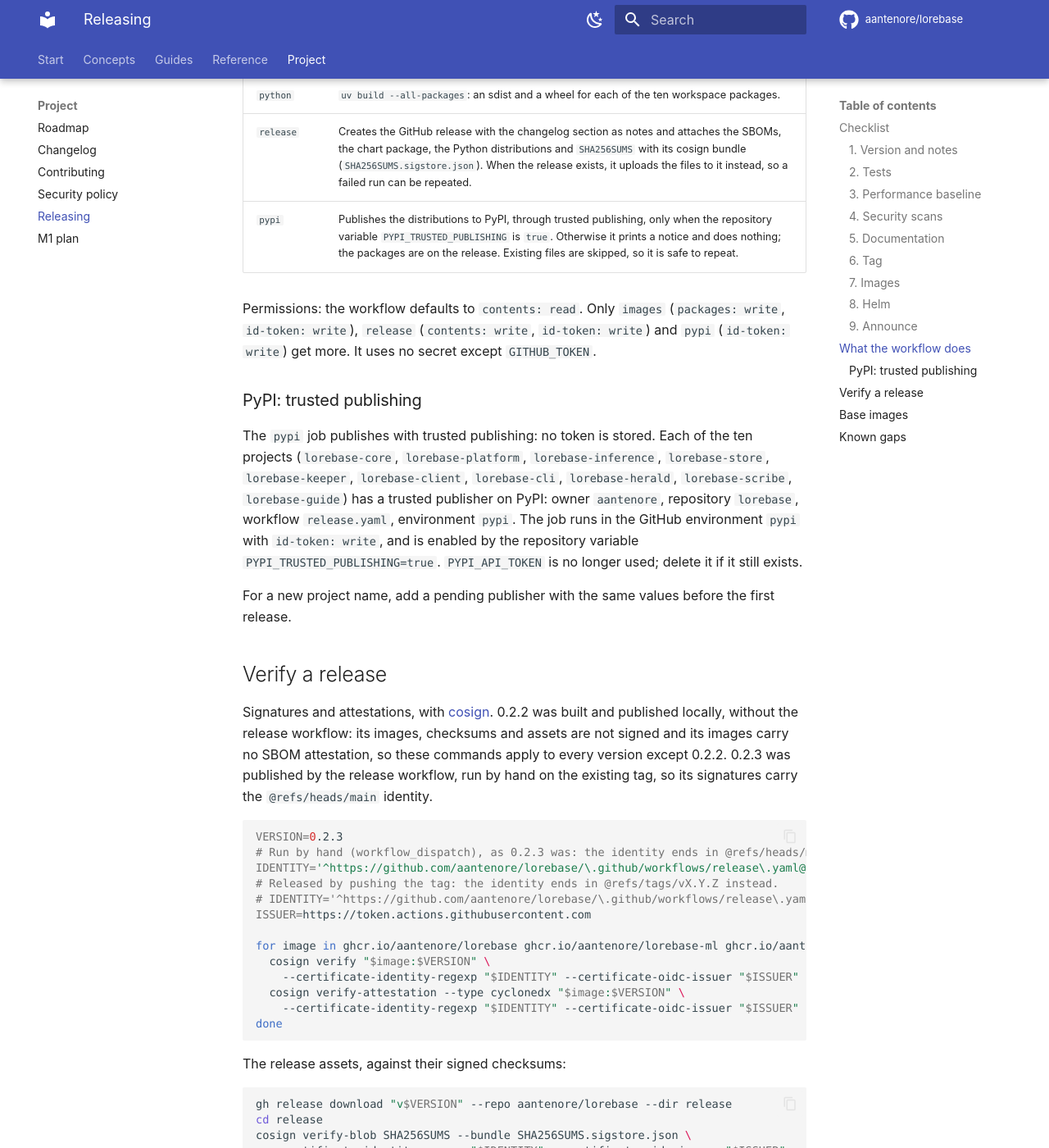
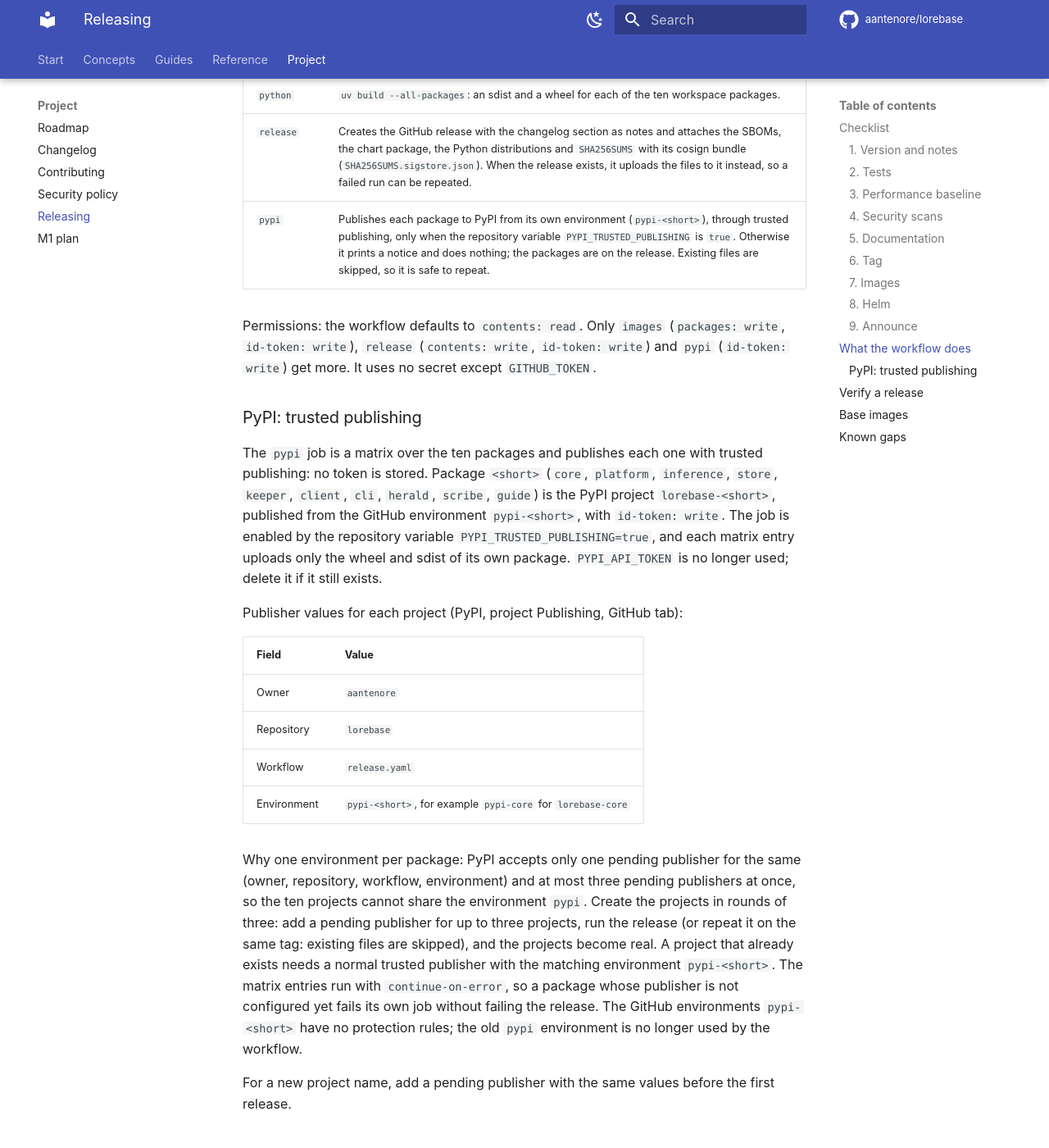
Before and after one commit to aantenore/lorebase, an MkDocs documentation site: the page built from docs/release.md, in a window 1280 px wide and 1400 px high, scrolled down 4085 px. Shown: the whole window at 82% size. Built offline with MkDocs 1.6.1 and Material for MkDocs 9.7.7, drawn with Linux system fonts in a browser that asks for light colours; comment, search, counter and statistics services are not loaded.

Commit message:
Publish each package to PyPI from its own environment

```diff
--- a/docs/release.md
+++ b/docs/release.md
@@ -91,13 +91,24 @@ The workflow definition comes from `main`; every job checks out the tag, and `ve
 | `helm` | Lints the chart, builds its dependency and packages it with `--version` and `--app-version` set to the release version. |
 | `python` | `uv build --all-packages`: an sdist and a wheel for each of the ten workspace packages. |
 | `release` | Creates the GitHub release with the changelog section as notes and attaches the SBOMs, the chart package, the Python distributions and `SHA256SUMS` with its cosign bundle (`SHA256SUMS.sigstore.json`). When the release exists, it uploads the files to it instead, so a failed run can be repeated. |
-| `pypi` | Publishes the distributions to PyPI, through trusted publishing, only when the repository variable `PYPI_TRUSTED_PUBLISHING` is `true`. Otherwise it prints a notice and does nothing; the packages are on the release. Existing files are skipped, so it is safe to repeat. |
+| `pypi` | Publishes each package to PyPI from its own environment (`pypi-<short>`), through trusted publishing, only when the repository variable `PYPI_TRUSTED_PUBLISHING` is `true`. Otherwise it prints a notice and does nothing; the packages are on the release. Existing files are skipped, so it is safe to repeat. |
 
 Permissions: the workflow defaults to `contents: read`. Only `images` (`packages: write`, `id-token: write`), `release` (`contents: write`, `id-token: write`) and `pypi` (`id-token: write`) get more. It uses no secret except `GITHUB_TOKEN`.
 
 ### PyPI: trusted publishing
 
-The `pypi` job publishes with trusted publishing: no token is stored. Each of the ten projects (`lorebase-core`, `lorebase-platform`, `lorebase-inference`, `lorebase-store`, `lorebase-keeper`, `lorebase-client`, `lorebase-cli`, `lorebase-herald`, `lorebase-scribe`, `lorebase-guide`) has a trusted publisher on PyPI: owner `aantenore`, repository `lorebase`, workflow `release.yaml`, environment `pypi`. The job runs in the GitHub environment `pypi` with `id-token: write`, and is enabled by the repository variable `PYPI_TRUSTED_PUBLISHING=true`. `PYPI_API_TOKEN` is no longer used; delete it if it still exists.
+The `pypi` job is a matrix over the ten packages and publishes each one with trusted publishing: no token is stored. Package `<short>` (`core`, `platform`, `inference`, `store`, `keeper`, `client`, `cli`, `herald`, `scribe`, `guide`) is the PyPI project `lorebase-<short>`, published from the GitHub environment `pypi-<short>`, with `id-token: write`. The job is enabled by the repository variable `PYPI_TRUSTED_PUBLISHING=true`, and each matrix entry uploads only the wheel and sdist of its own package. `PYPI_API_TOKEN` is no longer used; delete it if it still exists.
+
+Publisher values for each project (PyPI, project Publishing, GitHub tab):
+
+| Field | Value |
+|---|---|
+| Owner | `aantenore` |
+| Repository | `lorebase` |
+| Workflow | `release.yaml` |
+| Environment | `pypi-<short>`, for example `pypi-core` for `lorebase-core` |
+
+Why one environment per package: PyPI accepts only one pending publisher for the same (owner, repository, workflow, environment) and at most three pending publishers at once, so the ten projects cannot share the environment `pypi`. Create the projects in rounds of three: add a pending publisher for up to three projects, run the release (or repeat it on the same tag: existing files are skipped), and the projects become real. A project that already exists needs a normal trusted publisher with the matching environment `pypi-<short>`. The matrix entries run with `continue-on-error`, so a package whose publisher is not configured yet fails its own job without failing the release. The GitHub environments `pypi-<short>` have no protection rules; the old `pypi` environment is no longer used by the workflow.
 
 For a new project name, add a pending publisher with the same values before the first release.
 
```
Also changed, not shown: 1 other file.
